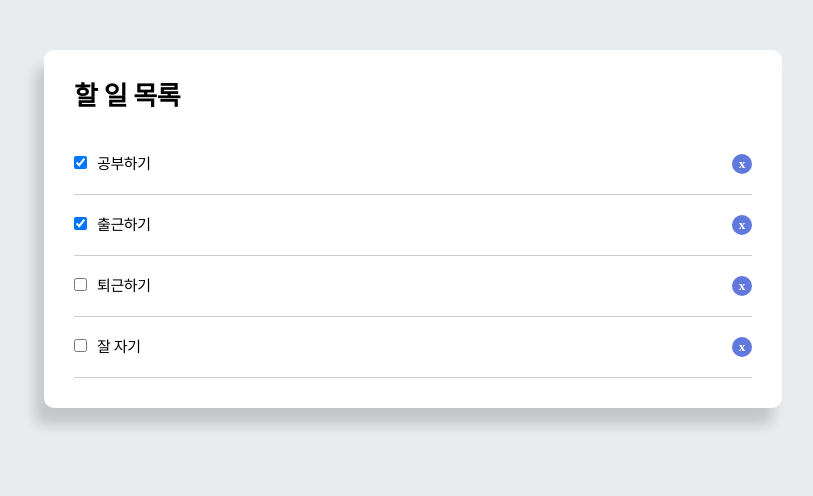
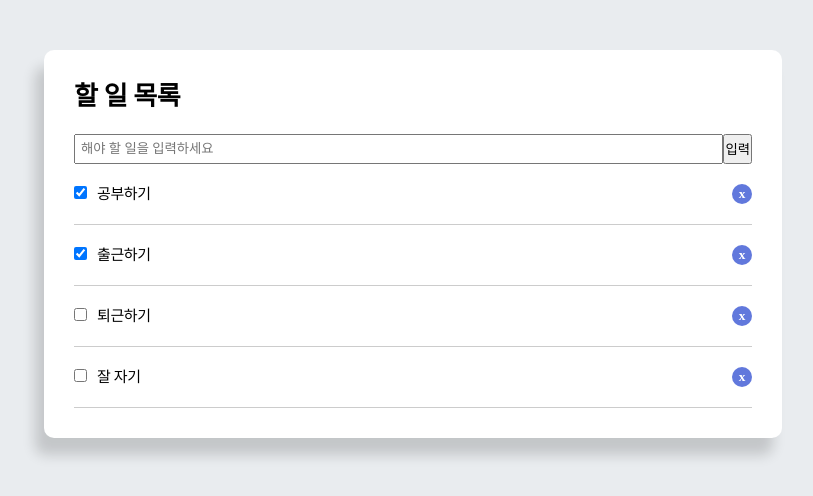
Before and after one commit to mndangee/react-todo-app, a React (Create React App) app: page / in a window 1280 px wide. Shown: the top 496 px of the page, without its empty margins (227-1040 px from the left). Built offline with nearby package versions, Linux system fonts and the light colour scheme; a web font is replaced by a local one.

Commit message:
Feat: 할 일 목록 입력 기능 추가

```diff
--- a/src/App.js
+++ b/src/App.js
@@ -11,6 +11,7 @@
       { id: '3', title: '퇴근하기', completed: false },
       { id: '4', title: '잘 자기', completed: false },
     ],
+    value: '',
   };
 
   btnStyle = {
@@ -44,6 +45,28 @@
     console.log(newTodoData);
   };
 
+  onChange = e => {
+    this.setState({ value: e.target.value });
+  };
+
+  addTodoList = e => {
+    e.preventDefault(); //클릭시 리로드 방지
+
+    let newTodo = {
+      id: Date.now(),
+      title: this.state.value,
+      completed: false,
+    };
+
+    this.setState({ todoData: [...this.state.todoData, newTodo], value: '' });
+  };
+
+  handleOnKeyPress = e => {
+    if (e.key === 'Enter') {
+      this.addTodoList();
+    }
+  };
+
   render() {
     return (
       <div className='container'>
@@ -51,6 +74,21 @@
           <div className='title'>
             <h1>할 일 목록</h1>
           </div>
+
+          {/* 할 일 목록 입력 폼 */}
+          <form style={{ display: 'flex' }} onSubmit={this.addTodoList}>
+            <input
+              style={{ flex: '1', padding: '5px' }}
+              type='text'
+              name='todo'
+              placeholder='해야 할 일을 입력하세요'
+              value={this.state.value}
+              onChange={this.onChange}
+            />
+            <input type='submit' value='입력' className='btn' />
+          </form>
+
+          {/* 할 일 목록 리스트 */}
           {this.state.todoData.map(data => (
             <div key={data.id} style={this.getStyle()}>
               <input
```
